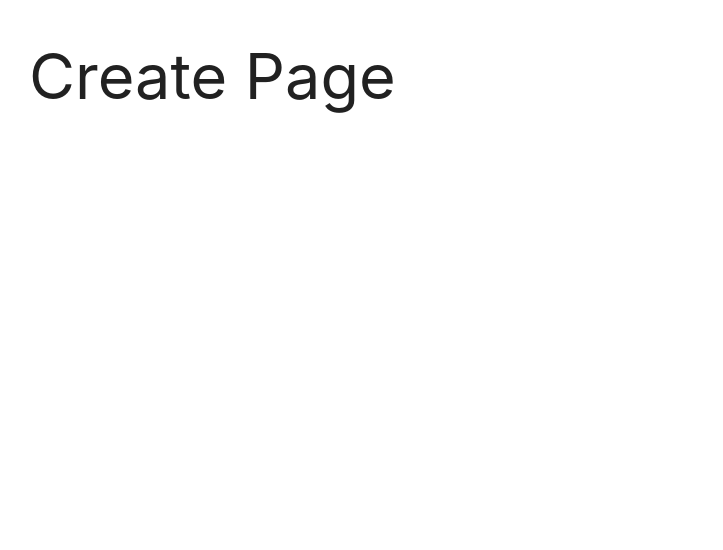
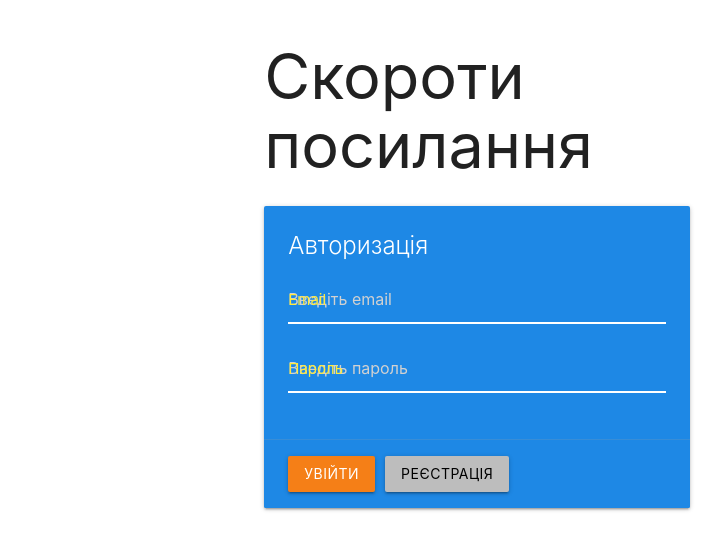
Before and after one commit to vasyl1312/mern_fullstack_website_vladilen, a React (Create React App) app in the folder client/: page / in a window 1280 px wide. Before the commit this address led to /create. Shown: the top 550 px of the page, without its empty margins (163-886 px from the left). Built offline with nearby package versions, Linux system fonts and the light colour scheme.

Commit message:
some actions in authPage

```diff
--- a/client/src/App.js
+++ b/client/src/App.js
@@ -4,7 +4,7 @@
 import 'materialize-css'
 
 function App() {
-  const routes = useRoutes(true)
+  const routes = useRoutes(false)
   return (
     <Router>
     <div className="container">
@@ -13,5 +13,5 @@
     </Router>
   )
 }
-//
+//1=05
 export default App;
--- a/client/src/index.css
+++ b/client/src/index.css
@@ -1 +1,19 @@
 @import "~materialize-css/dist/css/materialize.min.css";
+
+input.yellow-input {
+    border-bottom: 1px solid #fff!important;
+    box-shadow: 0 1px 0 0 #fff!important;
+}
+
+input.yellow-input + label {
+    color: #ffffff!important;
+}
+
+input.yellow-input + label {
+    color: #ffeb3b!important;
+}
+
+input.yellow-input:focus{
+    border-bottom: 1px solid #ffeb3b!important;
+    box-shadow: 0 1px 0 0 #ffeb3b!important;
+}
--- a/client/src/pages/AuthPage.js
+++ b/client/src/pages/AuthPage.js
@@ -1,9 +1,56 @@
-import React from 'react'
+import React, { useState } from 'react'
 
 export const AuthPage = () => {
+    const [form, setForm] = useState({
+        email:"", password:""
+    })
+
+    const changeHandler = event => {
+        setForm({...form, [event.target.value]:event.target.value})
+    }
+
     return (
-        <div>
-        <h1>Auth Page</h1>
+        <div className="row">
+            <div className="col s6 offset-s3">
+             <h1>Скороти посилання</h1>
+                <div className="card blue darken-1">
+                <div className="card-content white-text">
+                 <span className="card-title">Авторизація</span>
+                <div>
+
+                <div className="input-field">
+                 <input
+                    placeholder="Введіть email"
+                    id="email"
+                    type="text"
+                    name="email"
+                    className="yellow-input"
+                    onChange={changeHandler}
+                    />
+                  <label htmlFor="email">Email</label>
+                 </div>
+
+                 <div className="input-field">
+                 <input
+                    placeholder="Введіть пароль"
+                    id="password"
+                    type="password"
+                    name="password"
+                    className="yellow-input"
+                    onChange={changeHandler}
+                    />
+                  <label htmlFor="email">Пароль</label>
+                 </div>
+
+                  </div>
+                </div>
+                 <div className="card-action">
+                    <button className="btn yellow darken-4" style={{marginRight: 10}}>Увійти</button>
+                    <button className="btn grey lighten-1 black-text">Реєстрація</button>
+
+                </div>
+            </div>
+            </div>
         </div>
     )
 }
```
